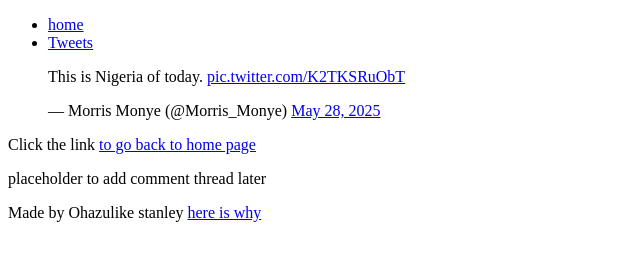
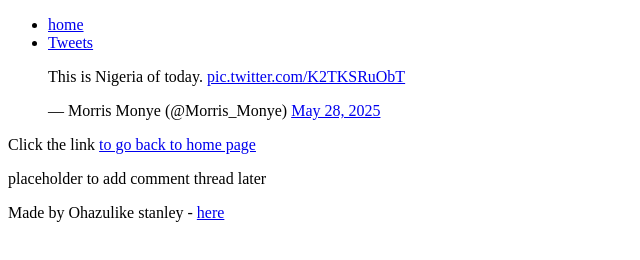
Before and after one commit to Gentlestan/My_First_Portfolio, a plain HTML site: page html_basic/tweets.html in a window 1280 px wide. Shown: the full height of the page, 0-640 px from the left. Drawn offline with Linux system fonts and the light colour scheme.

Commit message:
updated index.html tweets.html

```diff
--- a/html_basic/tweets.html
+++ b/html_basic/tweets.html
@@ -40,11 +40,7 @@
       </aside>
     </main>
 
-    <footer>
-      <p>
-        Made by Ohazulike stanley
-        <a href="https://example.com" target="_blank">here is why</a>
-      </p>
+    <footer><p>Made by Ohazulike stanley - <a href="https://example.com" target="_blank">here</a></p>
     </footer>
   </body>
 </html>
```
Also changed, not shown: html_basic/index.html (+3 -7 lines).
